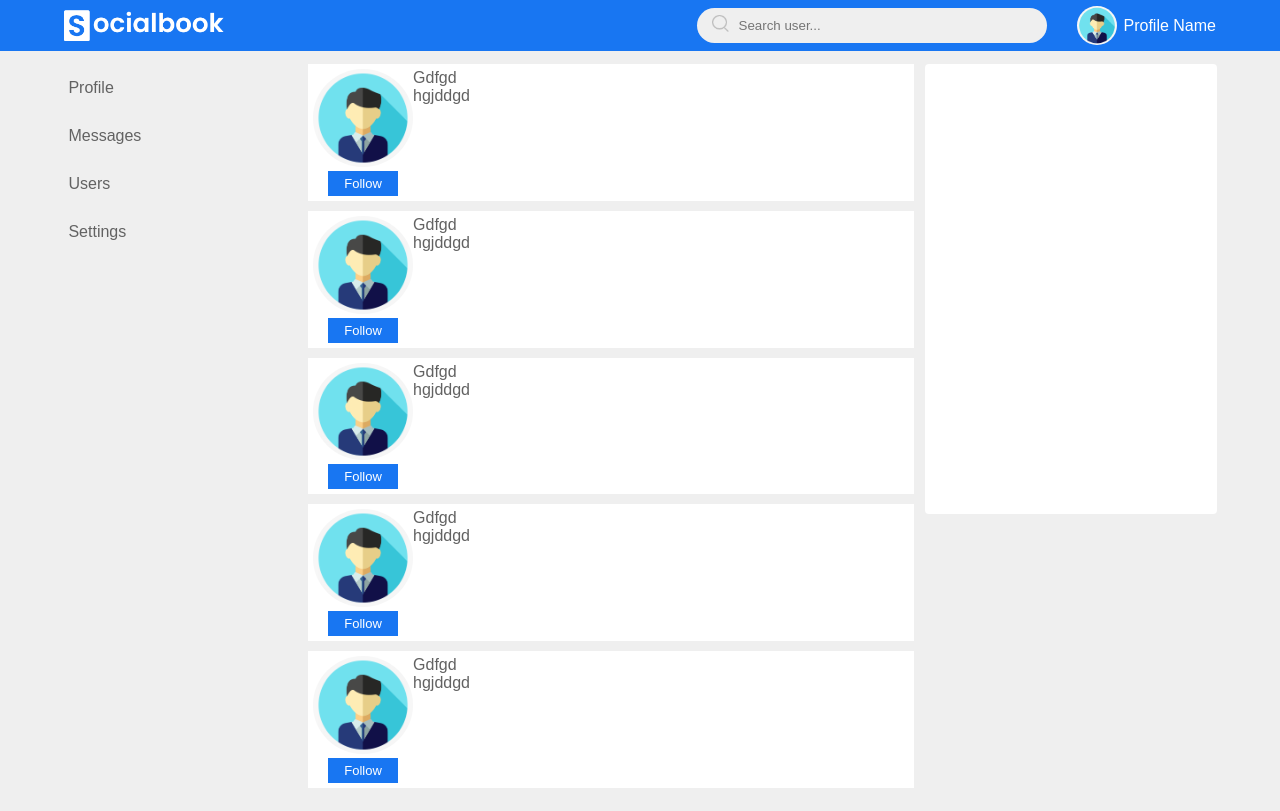
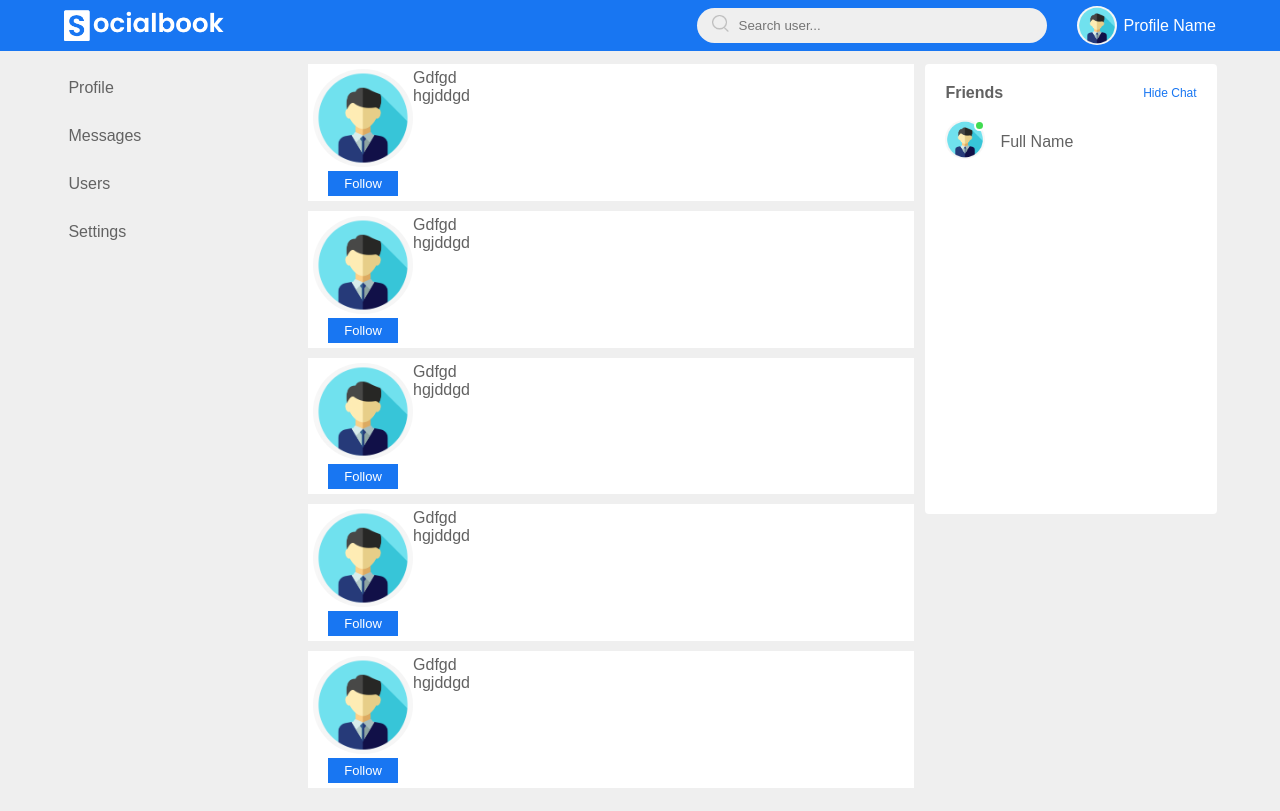
Before and after one commit to Talman95/PetProjectReactJS, a React (Create React App) app in the folder social-network/: page /users in a window 1280 px wide. Built offline with nearby package versions, Linux system fonts and the light colour scheme; the HTML template or start-up script is replaced by a standard one.

Commit message:
added sidebar markup

```diff
--- a/social-network/src/components/sidebar/Sidebar.jsx
+++ b/social-network/src/components/sidebar/Sidebar.jsx
@@ -1,9 +1,23 @@
+import { NavLink } from 'react-router-dom';
 import classes from './Sidebar.module.css';
+import userLogo from './../../assets/images/user.png';
 
 const Sidebar = (props) => {
     return (
         <div className={classes.sidebar}>
+            <div className={classes.sidebar_tittle}>
+                <h4>Friends</h4>
+                <NavLink to="/messages">
+                    Hide Chat
+                </NavLink>
+            </div>
 
+            <div className={classes.online_list}>
+                <div className={classes.online}>
+                    <img src={userLogo} alt="User logo" />
+                </div>
+                <p>Full Name</p>
+            </div>
         </div>
     )
 }
--- a/social-network/src/components/sidebar/Sidebar.module.css
+++ b/social-network/src/components/sidebar/Sidebar.module.css
@@ -8,3 +8,46 @@
     color: #626262;
     height: 450px;
 }
+.sidebar_tittle{
+    display: flex;
+    align-items: center;
+    justify-content: space-between;
+    margin-bottom: 18px;
+}
+.sidebar_tittle h4{
+    font-weight: 600;
+    font-size: 16px;
+}
+.sidebar_tittle a{
+    text-decoration: none;
+    color: #1876f2;
+    font-size: 12px;
+}
+.online_list{
+    display: flex;
+    align-items: center;
+    margin-bottom: 20px;
+}
+.online_list .online img {
+    width: 40px;
+    border-radius: 50%;
+}
+.online_list .online{
+    width: 40px;
+    border-radius: 50%;
+    margin-right: 15px;
+}
+.online {
+    position: relative;
+}
+.online::after {
+    content: "";
+    width: 7px;
+    height: 7px;
+    border: 2px solid #fff;
+    border-radius: 50%;
+    background: #41db51;
+    position: absolute;
+    top: 0;
+    right: 0;
+}
```
